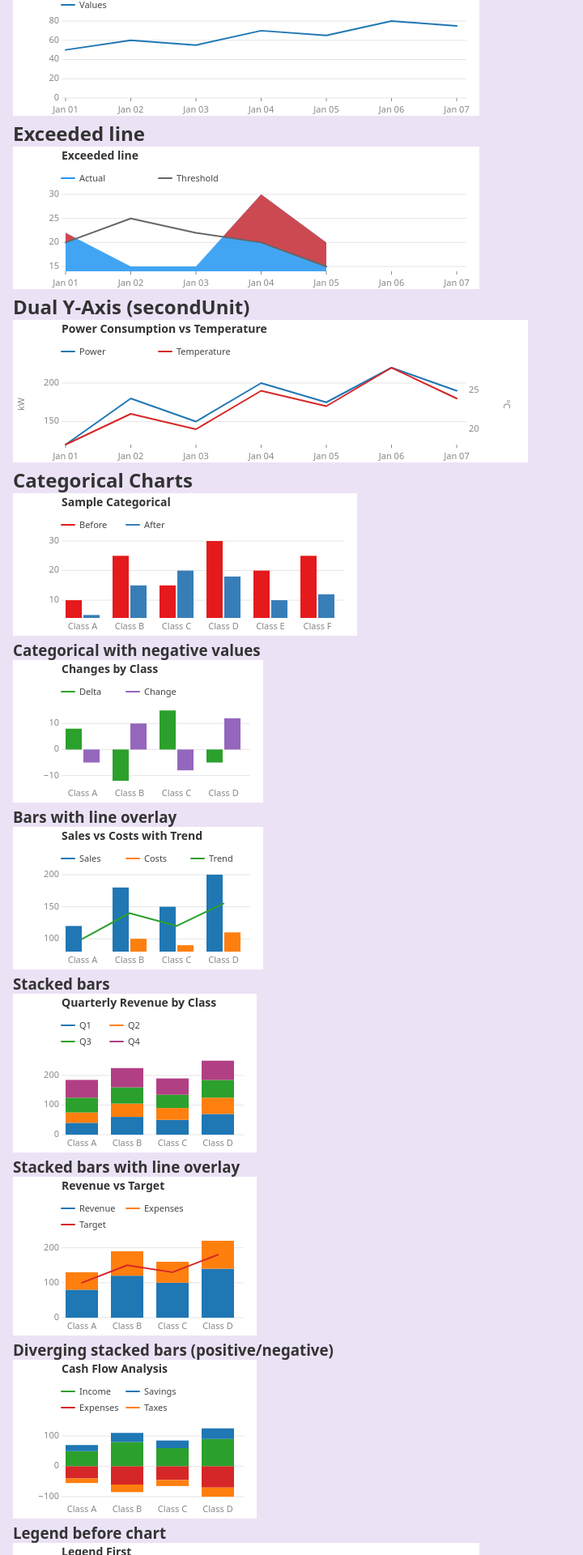
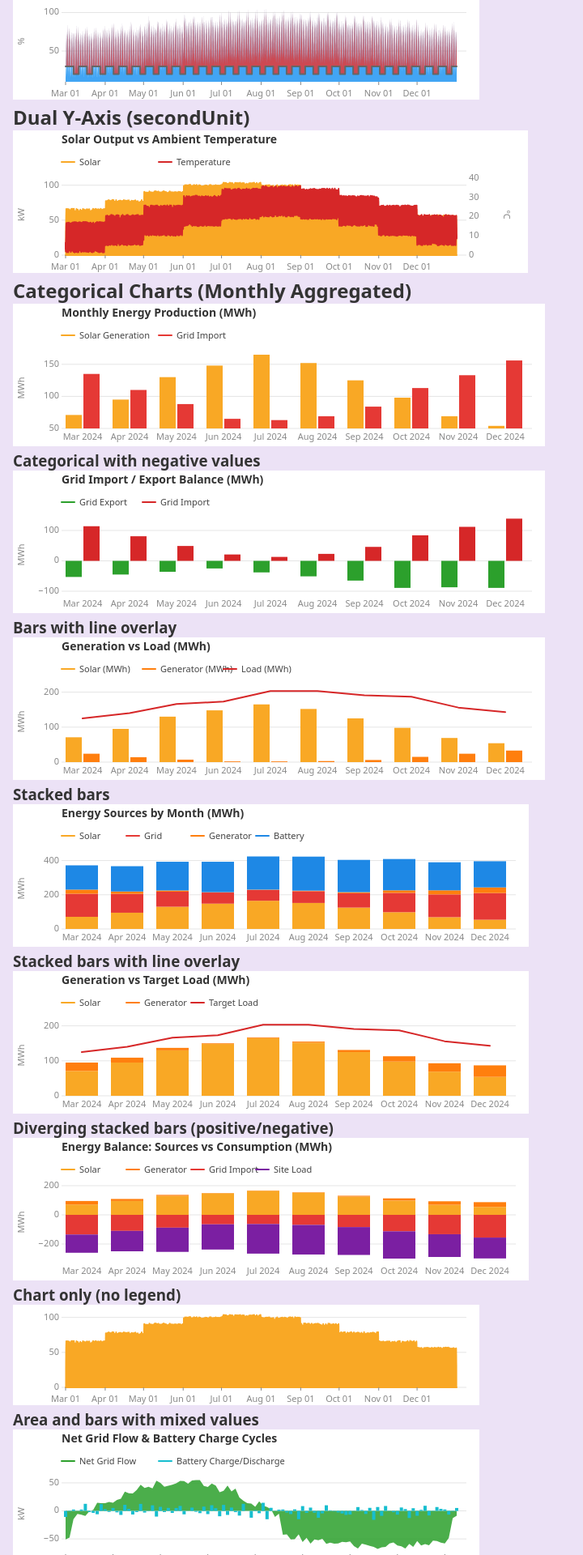
Before and after one commit to Joxter/chart, a React (Vite) app: page / in a window 1280 px wide. Shown: the part 316-2236 px from the top of the page at 81% size, without its empty margins (0-720 px from the left). Built offline with nearby package versions, Linux system fonts and the light colour scheme.

Commit message:
better mocks

```diff
--- a/src/ChartPg.tsx
+++ b/src/ChartPg.tsx
@@ -8,191 +8,382 @@ import {
 // import { ChartLines, CombinedChart, renderAsString } from "./CombinedChart.tsx";
 // import { useEffect, useMemo, useState } from "react";
 
-// --- Test data ---
+// --- Seeded random for reproducible mock data ---
 
-const testTime = [
-  new Date("2024-01-01T00:00:00"),
-  new Date("2024-01-02T00:00:00"),
-  new Date("2024-01-03T00:00:00"),
-  new Date("2024-01-04T00:00:00"),
-  new Date("2024-01-05T00:00:00"),
-  new Date("2024-01-06T00:00:00"),
-  new Date("2024-01-07T00:00:00"),
-];
+function seededRandom(seed: number) {
+  let s = seed;
+  return () => {
+    s = (s * 16807 + 0) % 2147483647;
+    return (s - 1) / 2147483646;
+  };
+}
+
+// --- Data generation helpers ---
+
+/** Generate 15-min interval timestamps over a date range */
+function generateTimeAxis(start: Date, months: number): Date[] {
+  const end = new Date(start);
+  end.setMonth(end.getMonth() + months);
+  const times: Date[] = [];
+  const cur = new Date(start);
+  while (cur < end) {
+    times.push(new Date(cur));
+    cur.setMinutes(cur.getMinutes() + 15);
+  }
+  return times;
+}
+
+/** Generate a realistic 15-min energy signal with daily, weekly & seasonal patterns */
+function generateSignal(
+  timeAxis: Date[],
+  opts: {
+    base: number;
+    dailyAmp: number;
+    seasonalAmp: number;
+    noise: number;
+    seed: number;
+    peakHour?: number; // hour of day for daily peak (default 14)
+    seasonalPeakMonth?: number; // 0-11, month index for seasonal peak (default 6 = July)
+    weekendFactor?: number; // multiplier applied on Sat/Sun (default 1.0 = no change)
+    weekdayProfile?: number[]; // per-day-of-week multiplier [Mon..Sun], overrides weekendFactor
+    nightZero?: boolean; // if true, clamp to 0 outside sunrise-sunset (useful for solar)
+  },
+): number[] {
+  const rand = seededRandom(opts.seed);
+  const peakHour = opts.peakHour ?? 14;
+  const seasonalPeak = opts.seasonalPeakMonth ?? 6;
+  const nightZero = opts.nightZero ?? false;
+  const weekdayProfile = opts.weekdayProfile; // Mon=0 .. Sun=6
+  const weekendFactor = opts.weekendFactor ?? 1.0;
+
+  const data: number[] = [];
+  for (let i = 0; i < timeAxis.length; i++) {
+    const t = timeAxis[i];
+    const hourOfDay = t.getHours() + t.getMinutes() / 60;
+    const month = t.getMonth(); // 0-11
+    const dow = (t.getDay() + 6) % 7; // Mon=0 .. Sun=6
+
+    // daily cycle: cosine centered on peakHour
+    const daily =
+      opts.dailyAmp * Math.cos(((hourOfDay - peakHour) / 24) * 2 * Math.PI);
+
+    // seasonal cycle: cosine centered on seasonalPeakMonth
+    const seasonal =
+      opts.seasonalAmp * Math.cos(((month - seasonalPeak) / 12) * 2 * Math.PI);
+
+    // weekly pattern
+    let weekFactor: number;
+    if (weekdayProfile) {
+      weekFactor = weekdayProfile[dow];
+    } else {
+      weekFactor = dow >= 5 ? weekendFactor : 1.0;
+    }
+
+    // sunrise/sunset mask for solar-like signals
+    // approximate sunrise/sunset shifting with season (hours)
+    if (nightZero) {
+      const summerShift = 2 * Math.cos(((month - 6) / 12) * 2 * Math.PI);
+      const sunrise = 6.5 - summerShift;
+      const sunset = 19.5 + summerShift;
+      if (hourOfDay < sunrise || hourOfDay > sunset) {
+        data.push(0);
+        continue;
+      }
+    }
+
+    const noise = opts.noise * (rand() - 0.5) * 2;
+    data.push(Math.max(0, (opts.base + daily + seasonal + noise) * weekFactor));
+  }
+  return data;
+}
+
+/** Aggregate 15-min data into monthly sums, returning labels and values */
+function aggregateMonthly(
+  time: Date[],
+  data: number[],
+): { labels: string[]; values: number[] } {
+  const map = new Map<string, number>();
+  for (let i = 0; i < time.length; i++) {
+    const key = d3.timeFormat("%b %Y")(time[i]);
+    map.set(key, (map.get(key) ?? 0) + data[i]);
+  }
+  return { labels: [...map.keys()], values: [...map.values()] };
+}
+
+// --- Test data: 10 months of 15-min energy measurements ---
+
+const DATA_START = new Date("2024-03-01T00:00:00");
+const DATA_MONTHS = 10;
+const testTime = generateTimeAxis(DATA_START, DATA_MONTHS);
+
+// Solar generation (kW) — zero at night, peaks midday, strong seasonal swing
+const solarData = generateSignal(testTime, {
+  base: 40,
+  dailyAmp: 35,
+  seasonalAmp: 25,
+  noise: 4,
+  seed: 1,
+  peakHour: 13,
+  seasonalPeakMonth: 6,
+  nightZero: true,
+  weekendFactor: 1.0, // solar doesn't care about weekdays
+});
+
+// Battery SoC (%) — charges during day, discharges at night; weekends draw less
+const batterySoCData = generateSignal(testTime, {
+  base: 55,
+  dailyAmp: 25,
+  seasonalAmp: 10,
+  noise: 8,
+  seed: 2,
+  peakHour: 17,
+  seasonalPeakMonth: 7,
+  weekendFactor: 1.1, // slightly higher SoC on weekends (less consumption)
+});
+
+// Grid consumption (kW) — higher at night and winter, drops on weekends
+const gridData = generateSignal(testTime, {
+  base: 40,
+  dailyAmp: 20,
+  seasonalAmp: 18,
+  noise: 6,
+  seed: 3,
+  peakHour: 2,
+  seasonalPeakMonth: 0, // peak in winter
+  weekdayProfile: [1.1, 1.05, 1.0, 1.05, 1.1, 0.7, 0.6], // Mon-Fri busy, Sat-Sun low
+});
+
+// Generator runtime (kW) — backup, ramps up in winter; rare on weekends
+const generatorData = generateSignal(testTime, {
+  base: 5,
+  dailyAmp: 3,
+  seasonalAmp: 10,
+  noise: 10,
+  seed: 4,
+  peakHour: 19,
+  seasonalPeakMonth: 0, // winter peak
+  weekdayProfile: [1.0, 1.0, 1.2, 1.1, 1.0, 0.3, 0.2], // almost off on weekends
+});
+
+// Site load (kW) — office/industrial pattern: high weekdays, low weekends
+const loadData = generateSignal(testTime, {
+  base: 60,
+  dailyAmp: 25,
+  seasonalAmp: 15,
+  noise: 7,
+  seed: 5,
+  peakHour: 14,
+  seasonalPeakMonth: 7, // cooling load in summer
+  weekdayProfile: [1.15, 1.1, 1.05, 1.1, 1.0, 0.55, 0.45], // big weekday/weekend contrast
+});
 
 const testTimeSeries: TimeSeriesItem[] = [
-  { legend: "Something", color: "#e41a1c", data: [10, 25, 15, 30, 22, 28, 35] },
-  {
-    legend: "Something bigger",
-    color: "#377eb8",
-    data: [5, 15, 20, 18, 25, 30, 28],
-  },
-  {
-    legend: "Something even more bigger",
-    color: "#4daf4a",
-    data: [20, 18, 22, 15, 20, 25, 30],
-  },
-];
-
-const mixedTimeSeries: TimeSeriesItem[] = [
-  { legend: "Profit", color: "#2ca02c", data: [12, -5, 18, -12, 25, 8, -3] },
-  { legend: "Loss", color: "#d62728", data: [-8, 15, -20, 10, -5, -15, 22] },
-];
-
-const aroundZeroSeries: TimeSeriesItem[] = [
-  { legend: "Delta A", color: "#9467bd", data: [2, -1, 3, -2, 1, -3, 4] },
-  { legend: "Delta B", color: "#ff7f0e", data: [-3, 2, -1, 4, -2, 1, -1] },
+  { legend: "Solar", color: "#f9a825", data: solarData },
 ];
 
 const mixedAreaSeries: TimeSeriesItem[] = [
   {
-    legend: "Net Flow",
+    legend: "Net Grid Flow",
     color: "#2ca02c",
     variant: "area",
-    data: [5, -3, 8, -6, 12, -2, 7],
+    data: solarData.map((s, i) => s - gridData[i]),
   },
 ];
 
 const mixedBarsSeries: TimeSeriesItem[] = [
   {
-    legend: "Net Change",
+    legend: "Battery Charge/Discharge",
     color: "#17becf",
     variant: "bars",
-    data: [8, -12, 15, -5, 20, -8, 10],
+    data: batterySoCData.map((_, i) =>
+      i === 0 ? 0 : batterySoCData[i] - batterySoCData[i - 1],
+    ),
   },
 ];
 
 const stackedAreaWithLine: TimeSeriesItem[] = [
   {
-    legend: "Revenue A",
-    color: "#1f77b4",
+    legend: "Solar",
+    color: "#f9a825",
     variant: "area",
-    data: [20, 25, 22, 28, 32, 29, 35].map((x, i) => x * 2 ** i),
+    data: solarData,
   },
   {
-    legend: "Revenue B",
+    legend: "Generator",
     color: "#ff7f0e",
     variant: "area",
-    data: [15, 18, 16, 20, 22, 20, 24].map((x, i) => x * 2 ** i),
+    data: generatorData,
   },
   {
-    legend: "Target",
+    legend: "Site Load",
     color: "#d62728",
     variant: "line",
-    data: [30, 38, 35, 45, 50, 46, 65].map((x, i) => x * 2 ** i),
+    data: loadData,
   },
 ];
 
 const formatDate = (d: Date) => d3.timeFormat("%b %d")(d);
 
-const categoricalLabels = ["Class A", "Class B", "Class C", "Class D"];
+// --- Categorical (monthly aggregated) data ---
+
+const solarMonthly = aggregateMonthly(testTime, solarData);
+const gridMonthly = aggregateMonthly(testTime, gridData);
+const generatorMonthly = aggregateMonthly(testTime, generatorData);
+const loadMonthly = aggregateMonthly(testTime, loadData);
+const batteryMonthly = aggregateMonthly(testTime, batterySoCData);
+
+const monthLabels = solarMonthly.labels;
 
 const categoricalSeries: CategoricalSeriesItem[] = [
-  { legend: "Before", color: "#e41a1c", values: [10, 25, 15, 30, 20, 25] },
-  { legend: "After", color: "#377eb8", values: [5, 15, 20, 18, 10, 12] },
+  {
+    legend: "Solar Generation",
+    color: "#f9a825",
+    values: solarMonthly.values.map((v) => Math.round(v / 1000)),
+  },
+  {
+    legend: "Grid Import",
+    color: "#e53935",
+    values: gridMonthly.values.map((v) => Math.round(v / 1000)),
+  },
 ];
 
 const categoricalMixedSeries: CategoricalSeriesItem[] = [
-  { legend: "Delta", color: "#2ca02c", values: [8, -12, 15, -5] },
-  { legend: "Change", color: "#9467bd", values: [-5, 10, -8, 12] },
+  {
+    legend: "Grid Export",
+    color: "#2ca02c",
+    values: solarMonthly.values.map((s, i) =>
+      Math.round((s - loadMonthly.values[i]) / 1000),
+    ),
+  },
+  {
+    legend: "Grid Import",
+    color: "#d62728",
+    values: gridMonthly.values.map((g, i) =>
+      Math.round((g - solarMonthly.values[i] * 0.3) / 1000),
+    ),
+  },
 ];
 
 const categoricalWithLine: CategoricalSeriesItem[] = [
-  { legend: "Sales", color: "#1f77b4", values: [120, 180, 150, 200] },
-  { legend: "Costs", color: "#ff7f0e", values: [80, 100, 90, 110] },
   {
-    legend: "Trend",
-    color: "#2ca02c",
+    legend: "Solar (MWh)",
+    color: "#f9a825",
+    values: solarMonthly.values.map((v) => Math.round(v / 1000)),
+  },
+  {
+    legend: "Generator (MWh)",
+    color: "#ff7f0e",
+    values: generatorMonthly.values.map((v) => Math.round(v / 1000)),
+  },
+  {
+    legend: "Load (MWh)",
+    color: "#d62728",
     variant: "line",
-    values: [100, 140, 120, 155],
+    values: loadMonthly.values.map((v) => Math.round(v / 1000)),
   },
 ];
 
 const stackedSeries: CategoricalSeriesItem[] = [
-  { legend: "Q1", color: "#1f77b4", values: [40, 60, 50, 70] },
-  { legend: "Q2", color: "#ff7f0e", values: [35, 45, 40, 55] },
-  { legend: "Q3", color: "#2ca02c", values: [50, 55, 45, 60] },
-  { legend: "Q4", color: "#b13f84", values: [60, 65, 55, 65] },
+  {
+    legend: "Solar",
+    color: "#f9a825",
+    values: solarMonthly.values.map((v) => Math.round(v / 1000)),
+  },
+  {
+    legend: "Grid",
+    color: "#e53935",
+    values: gridMonthly.values.map((v) => Math.round(v / 1000)),
+  },
+  {
+    legend: "Generator",
+    color: "#ff7f0e",
+    values: generatorMonthly.values.map((v) => Math.round(v / 1000)),
+  },
+  {
+    legend: "Battery",
+    color: "#1e88e5",
+    values: batteryMonthly.values.map((v) => Math.round(v / 1000)),
+  },
 ];
 
 const stackedWithLine: CategoricalSeriesItem[] = [
-  { legend: "Revenue", color: "#1f77b4", values: [80, 120, 100, 140] },
-  { legend: "Expenses", color: "#ff7f0e", values: [50, 70, 60, 80] },
   {
-    legend: "Target",
+    legend: "Solar",
+    color: "#f9a825",
+    values: solarMonthly.values.map((v) => Math.round(v / 1000)),
+  },
+  {
+    legend: "Generator",
+    color: "#ff7f0e",
+    values: generatorMonthly.values.map((v) => Math.round(v / 1000)),
+  },
+  {
+    legend: "Target Load",
     color: "#d62728",
     variant: "line",
-    values: [100, 150, 130, 180],
+    values: loadMonthly.values.map((v) => Math.round(v / 1000)),
   },
 ];
 
 const stackedDivergingSeries: CategoricalSeriesItem[] = [
-  { legend: "Income", color: "#2ca02c", values: [50, 80, 60, 90] },
-  { legend: "Savings", color: "#1f77b4", values: [20, 30, 25, 35] },
-  { legend: "Expenses", color: "#d62728", values: [-40, -60, -45, -70] },
-  { legend: "Taxes", color: "#ff7f0e", values: [-15, -25, -20, -30] },
+  {
+    legend: "Solar",
+    color: "#f9a825",
+    values: solarMonthly.values.map((v) => Math.round(v / 1000)),
+  },
+  {
+    legend: "Generator",
+    color: "#ff7f0e",
+    values: generatorMonthly.values.map((v) => Math.round(v / 1000)),
+  },
+  {
+    legend: "Grid Import",
+    color: "#e53935",
+    values: gridMonthly.values.map((v) => -Math.round(v / 1000)),
+  },
+  {
+    legend: "Site Load",
+    color: "#7b1fa2",
+    values: loadMonthly.values.map((v) => -Math.round(v / 1000)),
+  },
 ];
 
 const stackedDivergingAreas: TimeSeriesItem[] = [
   {
-    legend: "Revenue",
-    color: "#2ca02c",
+    legend: "Solar",
+    color: "#f9a825",
     variant: "area",
-    data: [30, 45, 35, 50, 55, 48, 60],
+    data: solarData,
   },
   {
-    legend: "Other Income",
-    color: "#1f77b4",
+    legend: "Generator",
+    color: "#ff7f0e",
     variant: "area",
-    data: [10, 15, 12, 18, 20, 16, 22],
+    data: generatorData,
   },
   {
-    legend: "Costs",
-    color: "#d62728",
+    legend: "Grid Import",
+    color: "#e53935",
     variant: "area",
-    data: [-20, -30, -25, -35, -40, -32, -45],
+    data: gridData.map((v) => -v),
   },
   {
-    legend: "Depreciation",
-    color: "#ff7f0e",
+    legend: "Site Load",
+    color: "#7b1fa2",
     variant: "area",
-    data: [-5, -8, -6, -10, -12, -9, -14],
+    data: loadData.map((v) => -v),
   },
 ];
 
 // --- Playground ---
 
 export function ChartPg() {
-  let crazyProps = [
-    ...testTimeSeries,
-    { item: "x-line", time: testTime, format: formatDate, hide: true }, // hide?: boolean
-    { item: "y-line", width: 60 }, // hide?: boolean
-    { item: "legend", cols: [120, 120] },
-  ];
-
   return (
     <div>
-      <h2>Time Series Charts</h2>
-      <TimeSeriesChart
-        title="Sample Time Series Chart"
-        timeSeries={testTimeSeries}
-        time={testTime}
-        unit="EUR"
-        timeFormat={formatDate}
-        legendWidth={[120, 120]}
-        showAxis={true}
-      />
-
       <h2>Custom Y Domain (starts at 0)</h2>
       <TimeSeriesChart
-        title="With domain=[0]"
-        timeSeries={[
-          {
-            legend: "Values",
-            color: "#1f77b4",
-            data: [50, 60, 55, 70, 65, 80, 75],
-          },
-        ]}
+        title="Site Load (kW)"
+        timeSeries={[{ legend: "Load", color: "#1f77b4", data: loadData }]}
         time={testTime}
         timeFormat={formatDate}
         legendWidth={[120]}
@@ -201,41 +392,52 @@ export function ChartPg() {
 
       <h2>Exceeded line</h2>
       <TimeSeriesChart
-        title="Exceeded line"
+        title="Battery SoC vs Min Threshold"
         timeSeries={[
           {
-            legend: "Actual",
+            legend: "Battery SoC",
             color: "#2196F3",
             variant: "area",
-            data: [22, 15, 15, 30, 20],
+            data: batterySoCData,
           },
           {
-            legend: "Threshold",
+            legend: "Min SoC Limit",
             color: "#666",
             variant: "exceeded",
-            data: [20, 25, 22, 20, 15],
+            data: batterySoCData.map((_, i) =>
+              Math.floor(i / 100) % 10 > 5 ? 20 : 30,
+            ),
           },
         ]}
         time={testTime}
+        unit="%"
         timeFormat={formatDate}
         legendWidth={[120, 120]}
       />
 
       <h2>Dual Y-Axis (secondUnit)</h2>
       <TimeSeriesChart
-        title="Power Consumption vs Temperature"
+        title="Solar Output vs Ambient Temperature"
         timeSeries={[
           {
-            legend: "Power",
-            color: "#1f77b4",
+            legend: "Solar",
+            color: "#f9a825",
             variant: "line",
-            data: [120, 180, 150, 200, 175, 220, 190],
+            data: solarData,
           },
           {
             legend: "Temperature",
             color: "#d62728",
             secondUnit: "°C",
-            data: [18, 22, 20, 25, 23, 28, 24],
+            data: generateSignal(testTime, {
+              base: 18,
+              dailyAmp: 6,
+              seasonalAmp: 10,
+              noise: 2,
+              seed: 7,
+              peakHour: 15,
+              seasonalPeakMonth: 7,
+            }),
           },
         ]}
         time={testTime}
@@ -244,66 +446,61 @@ export function ChartPg() {
         legendWidth={[120, 120]}
       />
 
-      <h2>Categorical Charts</h2>
+      <h2>Categorical Charts (Monthly Aggregated)</h2>
       <CategoricalChart
-        title="Sample Categorical"
-        labels={[...categoricalLabels, "Class E", "Class F"]}
+        title="Monthly Energy Production (MWh)"
+        labels={monthLabels}
         series={categoricalSeries}
-        legendWidth={[80, 80]}
+        unit="MWh"
+        legendWidth={[120, 120]}
       />
 
       <h3>Categorical with negative values</h3>
       <CategoricalChart
-        title="Changes by Class"
-        labels={categoricalLabels}
+        title="Grid Import / Export Balance (MWh)"
+        labels={monthLabels}
         series={categoricalMixedSeries}
-        legendWidth={[80, 80]}
+        unit="MWh"
+        legendWidth={[100, 100]}
       />
 
       <h3>Bars with line overlay</h3>
       <CategoricalChart
-        title="Sales vs Costs with Trend"
-        labels={categoricalLabels}
+        title="Generation vs Load (MWh)"
+        labels={monthLabels}
         series={categoricalWithLine}
-        legendWidth={[80, 80, 80]}
+        unit="MWh"
+        legendWidth={[100, 100, 100]}
       />
 
       <h3>Stacked bars</h3>
       <CategoricalChart
-        title="Quarterly Revenue by Class"
-        labels={categoricalLabels}
+        title="Energy Sources by Month (MWh)"
+        labels={monthLabels}
         series={stackedSeries}
         stackedBars={true}
-        legendWidth={[60, 60]}
+        unit="MWh"
+        legendWidth={[80, 80, 80, 80]}
       />
 
       <h3>Stacked bars with line overlay</h3>
       <CategoricalChart
-        title="Revenue vs Target"
-        labels={categoricalLabels}
+        title="Generation vs Target Load (MWh)"
+        labels={monthLabels}
         series={stackedWithLine}
         stackedBars={true}
-        legendWidth={[80, 80]}
+        unit="MWh"
+        legendWidth={[80, 80, 100]}
       />
 
       <h3>Diverging stacked bars (positive/negative)</h3>
       <CategoricalChart
-        title="Cash Flow Analysis"
-        labels={categoricalLabels}
+        title="Energy Balance: Sources vs Consumption (MWh)"
+        labels={monthLabels}
         series={stackedDivergingSeries}
         stackedBars={true}
-        legendWidth={[80, 80]}
-      />
-
-      <h3>Legend before chart</h3>
-      <TimeSeriesChart
-        title="Legend First"
-        timeSeries={testTimeSeries}
-        time={testTime}
-        timeFormat={formatDate}
-        legendWidth={[100, 100, 100]}
-        showAxis={true}
-        layoutRows={["title", "legend", "chart"]}
+        unit="MWh"
+        legendWidth={[80, 80, 80, 80]}
       />
 
       <h3>Chart only (no legend)</h3>
@@ -314,54 +511,46 @@ export function ChartPg() {
         layoutRows={["chart"]}
       />
 
-      <h3>Mixed values (positive & negative)</h3>
-      <TimeSeriesChart
-        title="Profit / Loss"
-        timeSeries={mixedTimeSeries}
-        time={testTime}
-        timeFormat={formatDate}
-        legendWidth={[100, 100]}
-        showAxis={true}
-      />
-
-      <h3>Small values around zero</h3>
-      <TimeSeriesChart
-        title="Delta Values"
-        timeSeries={aroundZeroSeries}
-        time={testTime}
-        timeFormat={formatDate}
-        legendWidth={[100, 100]}
-        showAxis={true}
-      />
-
       <h3>Area and bars with mixed values</h3>
       <TimeSeriesChart
-        title="Net Cash Flow"
-        timeSeries={[...mixedAreaSeries, ...mixedBarsSeries]}
-        time={testTime}
+        title="Net Grid Flow & Battery Charge Cycles"
+        timeSeries={[...mixedAreaSeries, ...mixedBarsSeries].map((it) => {
+          it.data = it.data.slice(3000, 3100);
+          return it;
+        })}
+        time={testTime.slice(3000, 3100)}
+        unit="kW"
         timeFormat={formatDate}
-        legendWidth={[100]}
+        legendWidth={[120, 160]}
         showAxis={true}
       />
 
       <h3>Stacked areas with line overlay</h3>
       <TimeSeriesChart
-        title="Revenue vs Target"
-        timeSeries={stackedAreaWithLine}
-        time={testTime}
+        title="Generation Sources vs Site Load"
+        timeSeries={stackedAreaWithLine.map((it) => {
+          it.data = it.data.slice(3000, 3100);
+          return it;
+        })}
+        time={testTime.slice(3000, 3100)}
+        unit="kW"
         timeFormat={formatDate}
-        legendWidth={[100, 100, 100]}
+        legendWidth={[80, 100, 100]}
         showAxis={true}
         stackedAreas={true}
       />
 
       <h3>Diverging stacked areas (positive/negative)</h3>
       <TimeSeriesChart
-        title="Income vs Expenses"
-        timeSeries={stackedDivergingAreas}
-        time={testTime}
+        title="Energy Balance: Generation vs Consumption"
+        timeSeries={stackedDivergingAreas.map((it) => {
+          it.data = it.data.slice(3000, 3100);
+          return it;
+        })}
+        time={testTime.slice(3000, 3100)}
+        unit="kW"
         timeFormat={formatDate}
-        legendWidth={[100, 100, 100, 100]}
+        legendWidth={[80, 100, 100, 80]}
         showAxis={true}
         stackedAreas={true}
       />
```
